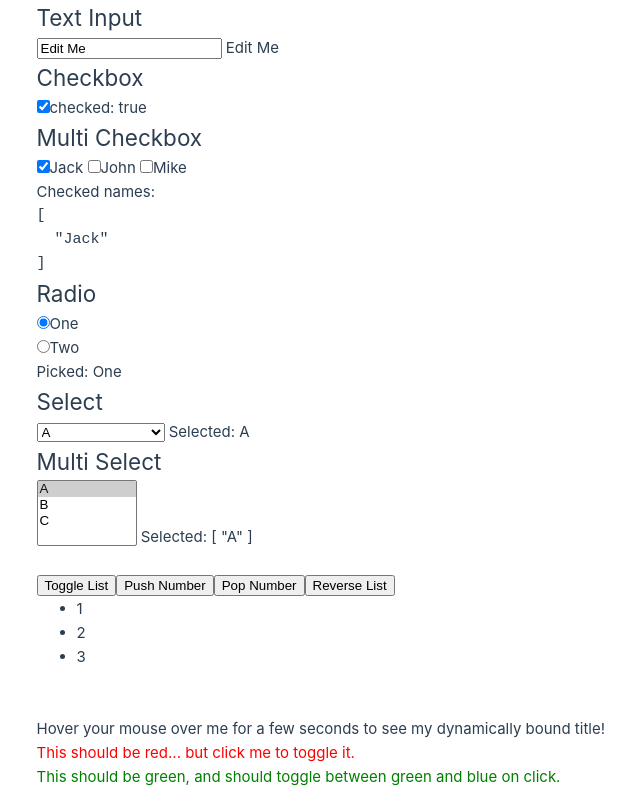
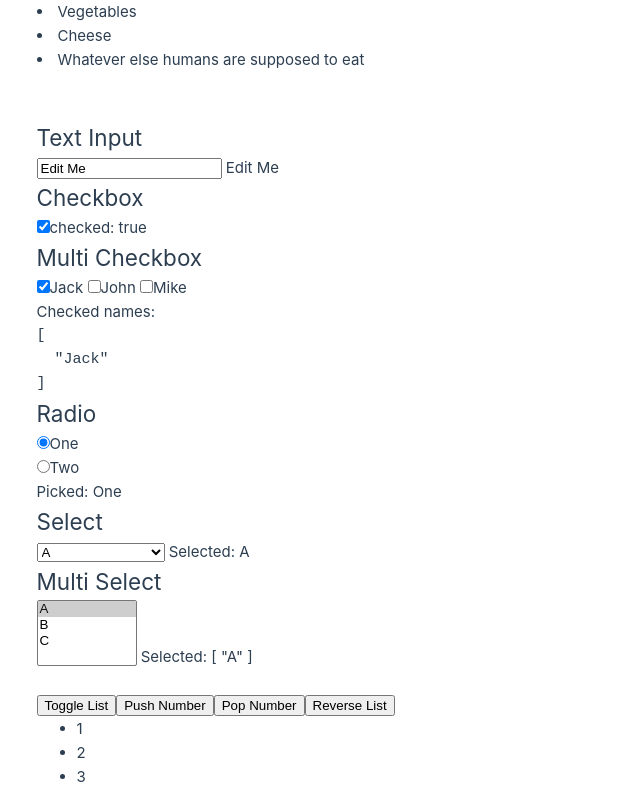
Before and after one commit to 64160056/Lab2, a Vue app: page / in a window 1280 px wide. Shown: the top 800 px of the page, without its empty margins (35-675 px from the left). Built offline with nearby package versions, Linux system fonts and the light colour scheme.

Commit message:
Bigin Simple Component

```diff
--- a/src/App.vue
+++ b/src/App.vue
@@ -7,10 +7,13 @@
 import AttributeBinding from "./components/AttributeBinding.vue";
 import ConditionAndLoops from "./components/ConditionAndLoops.vue";
 import FromBindings from "./components/FromBindings.vue";
+import SimpleComponent from "./components/SimpleComponent.vue";
 </script>
 
 <template>
   <div>
+    <SimpleComponent />
+    <br /><br />
     <FromBindings />
     <br /><br />
     <ConditionAndLoops />
--- /dev/null
+++ b/src/components/SimpleComponent.vue
@@ -0,0 +1,14 @@
+<script setup lang="ts">
+import { ref } from "vue";
+const groceryList = ref([
+  { id: 0, text: "Vegetables" },
+  { id: 1, text: "Cheese" },
+  { id: 2, text: "Whatever else humans are supposed to eat" },
+]);
+</script>
+
+<template>
+  <div>
+    <li v-for="item of groceryList" :key="item.id">{{ item.text }}</li>
+  </div>
+</template>
```
